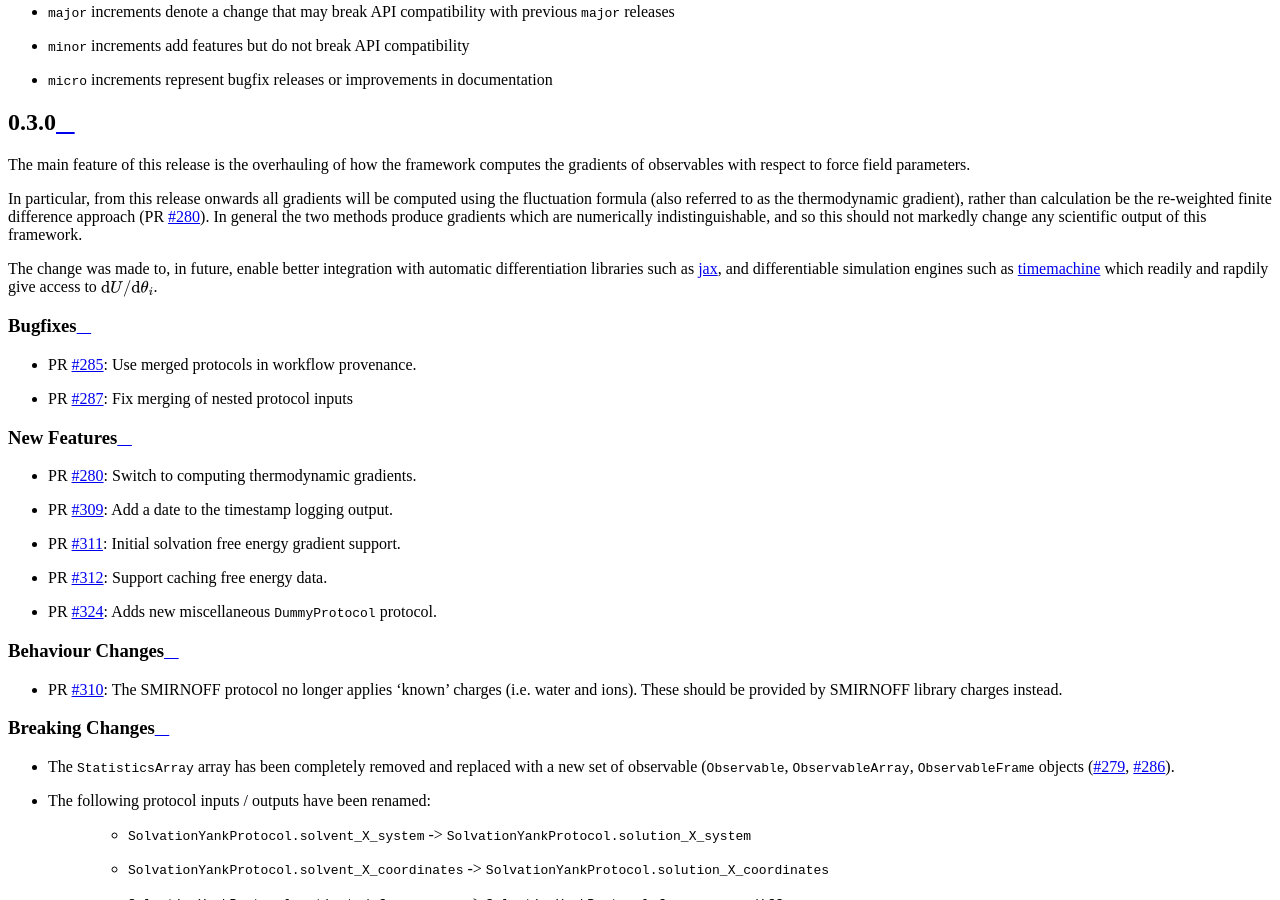
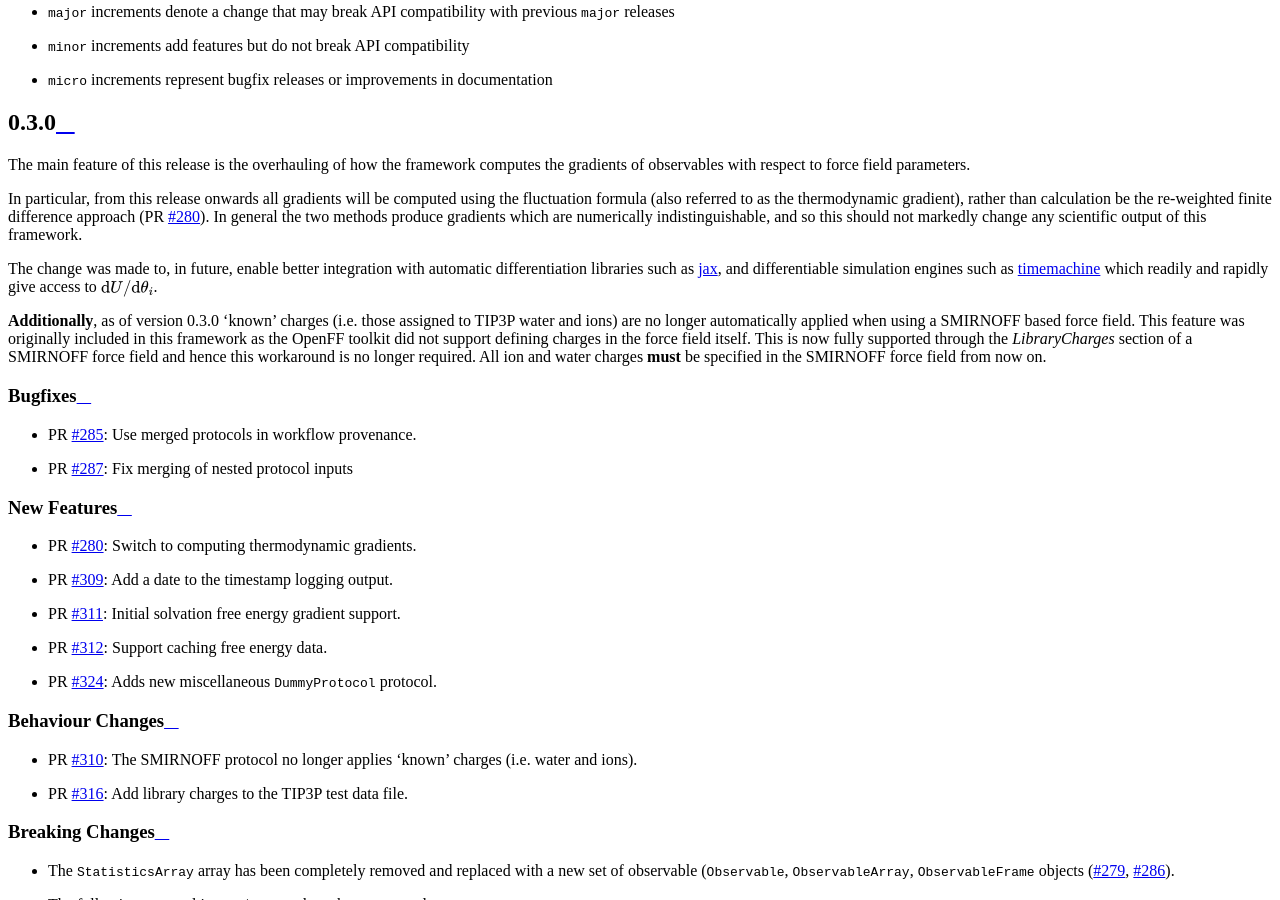
Before and after one commit to openforcefield/openff-evaluator, a Sphinx documentation site: the page built from docs/releasehistory.rst, in a window 1280 px wide and 900 px high, scrolled down 2357 px. Built offline with Sphinx 7.4.7 and the Read the Docs theme 2.0.0, drawn with Linux system fonts in a browser that asks for light colours.

Commit message:
Add extra information about known charge removal.

```diff
--- a/docs/releasehistory.rst
+++ b/docs/releasehistory.rst
@@ -22,8 +22,14 @@ which are numerically indistinguishable, and so this should not markedly change
 
 The change was made to, in future, enable better integration with automatic differentiation libraries such as
 `jax <https://github.com/google/jax>`_, and differentiable simulation engines such as
-`timemachine <https://github.com/proteneer/timemachine>`_ which readily and rapdily give access to
+`timemachine <https://github.com/proteneer/timemachine>`_ which readily and rapidly give access to
 :math:`\mathrm{d} U / \mathrm{d} \theta_i`.
+
+**Additionally**, as of version 0.3.0 'known' charges (i.e. those assigned to TIP3P water and ions) are no longer
+automatically applied when using a SMIRNOFF based force field. This feature was originally included in this framework as
+the OpenFF toolkit did not support defining charges in the force field itself. This is now fully supported through the
+`LibraryCharges` section of a SMIRNOFF force field and hence this workaround is no longer required. All ion and water
+charges **must** be specified in the SMIRNOFF force field from now on.
 
 Bugfixes
 """"""""
@@ -43,7 +49,8 @@ New Features
 Behaviour Changes
 """""""""""""""""
 
-* PR `#310 <https://github.com/openforcefield/openff-evaluator/pull/310>`_: The SMIRNOFF protocol no longer applies 'known' charges (i.e. water and ions). These should be provided by SMIRNOFF library charges instead.
+* PR `#310 <https://github.com/openforcefield/openff-evaluator/pull/310>`_: The SMIRNOFF protocol no longer applies 'known' charges (i.e. water and ions).
+* PR `#316 <https://github.com/openforcefield/openff-evaluator/pull/316>`_: Add library charges to the TIP3P test data file.
 
 Breaking Changes
 """"""""""""""""
```
